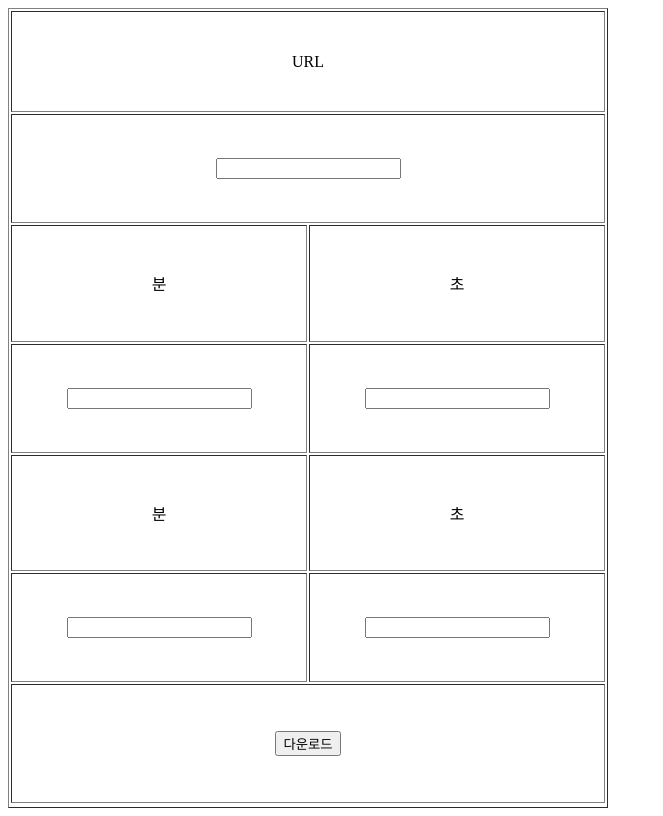
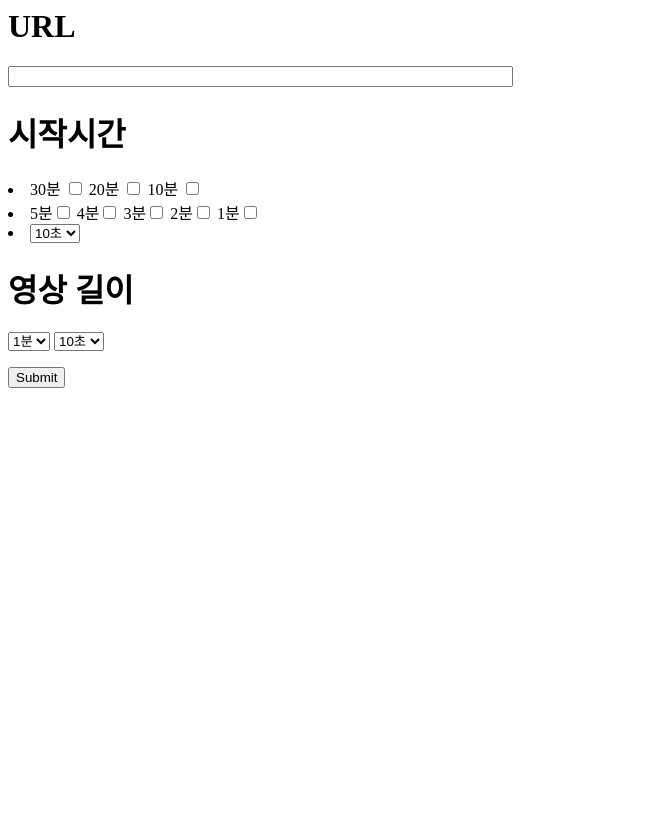
Before and after one commit to henongj/HTML_and_JS, a plain HTML site: page 2021_01/clip_downloader/HTML_code.html in a window 1280 px wide. Shown: the whole page, without its empty margins (0-663 px from the left). Drawn offline with Linux system fonts and the light colour scheme.

Commit message:
Update HTML_code.html

```diff
--- a/2021_01/clip_downloader/HTML_code.html
+++ b/2021_01/clip_downloader/HTML_code.html
@@ -1,66 +1,50 @@
-<!DOCTYPE html>
 <html>
     <head>
-        <title>락드림 영상 다운로더 </title>
-        <style>
-            title {
-                color = "red"; id = 'title' }
-
-            td {
-                padding: 10px 10px;
-                text-align: center;
-            }
-
-            table {
-                // border-collapse: collapse;
-                text-align: center;
-            }
-
-            input {
-                text-align: right;
-                // border: none;
-            }
-
-            input:focus {
-                outline: none;
-            }
-        </style>
+        <meta charset="utf-8">
     </head>
     <body>
-        <script src="code.js"></script>
-        <table border="1" width=600 height=800 bgcolor=#FFFFFF>
-            <tr>
-                <td colspan="2">URL</td>
-            <tr>
-                <td colspan="2">
-                    <input type="text" id="url_box"></input>
-                </td>
-            </tr>
-            <tr>
-                <td>분 </td>
-                <td>초 </td>
-            <tr>
-                <td>
-                    <input type="text" id="url_box" maxlength='2'></input>
-                </td>
-                <td>
-                    <input type="text" id="url_box" maxlength='2'></input>
-                </td>
-            </tr>
-            <tr>
-                <td>분 </td>
-                <td>초 </td>
-            <tr>
-                <td>
-                    <input type="text" id="url_box" maxlength='2'></input>
-                </td>
-                <td>
-                    <input type="text" id="url_box" maxlength='2'></input>
-                </td>
-            </tr>
-            <tr>
-                <td colspan="2">
-                    <input type='button' value='다운로드'/>
-                </td>
-            <tr></tr>
-</tr></tr></tr></table></body></html>
+        <form action="http://localhost/dropbox.php">
+            <h1>URL</h1>
+            <input type=txt size=60>
+            <h1>시작시간 </h1>
+            <li>
+                30분 <input type="checkbox" value = 180 name="start_ten_min">
+                20분 <input type="checkbox" value = 120 name="start_ten_min">
+                10분 <input type="checkbox" value = 60 name="start_ten_min">
+            </li>
+            <li>
+                5분<input type="checkbox" value = 30 name="start_min">
+                4분<input type="checkbox" value = 24 name="start_min">
+                3분<input type="checkbox" value = 18 name="start_min">
+                2분<input type="checkbox" value = 12 name="start_min">
+                1분<input type="checkbox" value = 6 name="start_min">
+            </li>
+            <li>
+                <select name="dropbox">
+                    <option value=1>10초</option>
+                    <option value=2>20초</option>
+                    <option value=3>30초</option>
+                    <option value=4>40초</option>
+                    <option value=5>50초</option>
+                </select>
+            </li>
+            <h1>영상 길이 </h1>
+            <p>
+                <select name="len_min">
+                    <option value=6>1분</option>
+                    <option value=12>2분</option>
+                    <option value=18>3분</option>
+                    <option value=24>4분</option>
+                </select>
+               <select name="len_second">
+                    <option value=1>10초</option>
+                    <option value=2>20초</option>
+                    <option value=3>30초</option>
+                    <option value=4>40초</option>
+                    <option value=5>50초</option>
+                </select>
+            </p>
+                <input type="submit">
+            </form>
+    </body>
+</html>
```
